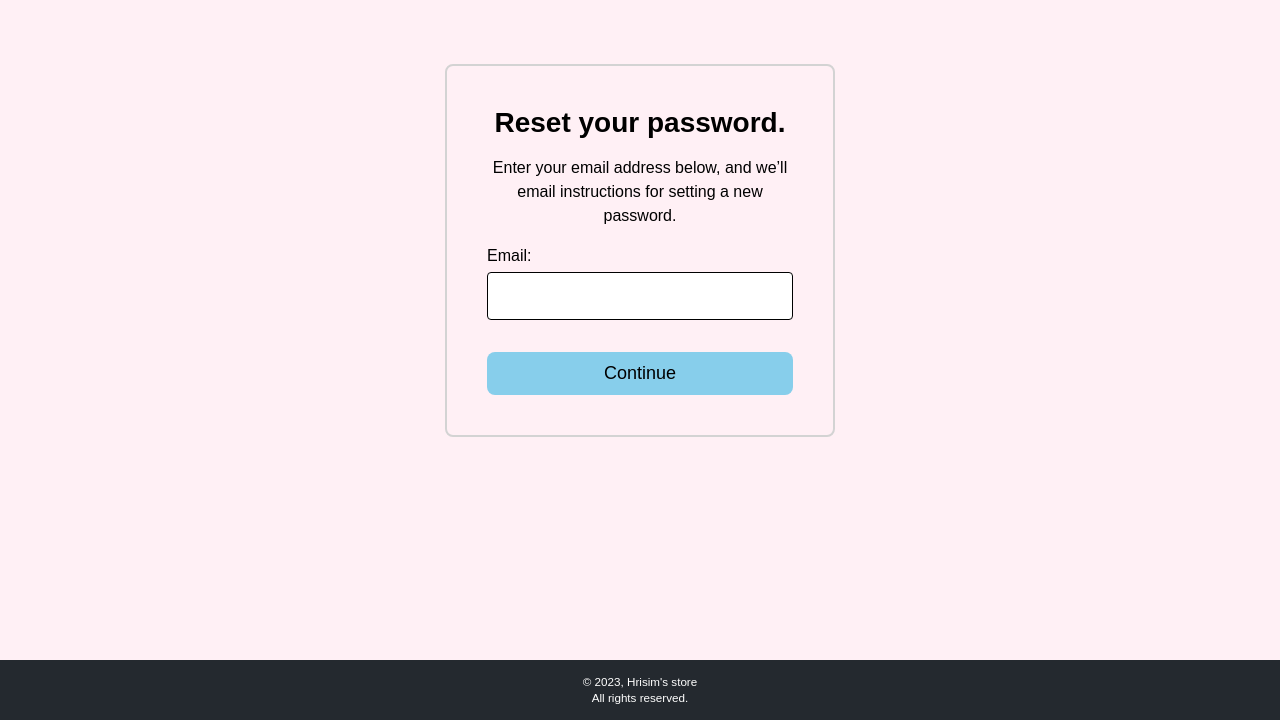
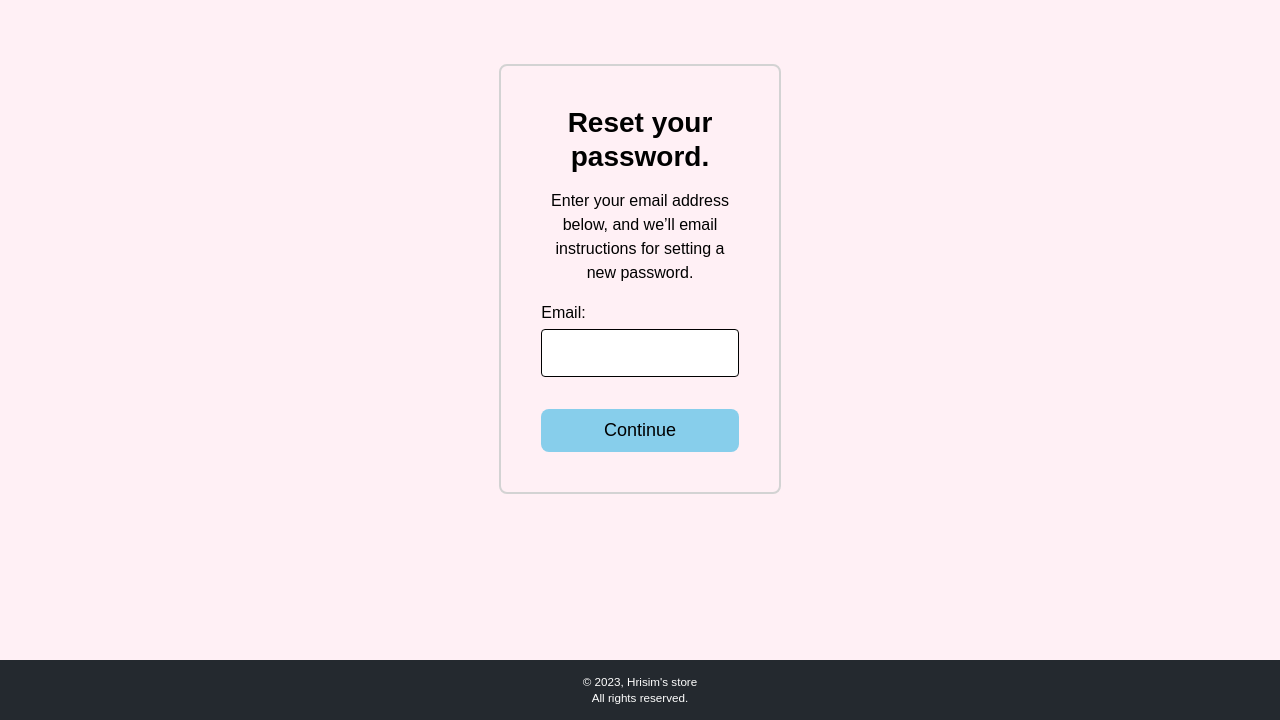
Before and after one commit to hrisimov/ecommerce, a Django app: page /accounts/password-reset/ in a window 1280 px wide. Shown: the part 80-800 px from the top of the page. Run offline with Django 4.2, Linux system fonts and the light colour scheme; some libraries are stand-ins or nearby versions.

Commit message:
Migrated 'Address' model and updated form.css

```diff
--- a/ecommerce/ecommerce/addresses/models.py
+++ b/ecommerce/ecommerce/addresses/models.py
@@ -8,6 +8,7 @@ UserModel = get_user_model()
 
 class Address(models.Model):
     FIRST_NAME_MAX_LENGTH = 30
+
     LAST_NAME_MAX_LENGTH = 30
 
     PHONE_NUMBER_MAX_LENGTH = 20
--- a/ecommerce/static/css/form.css
+++ b/ecommerce/static/css/form.css
@@ -1,36 +1,33 @@
-.form {
-    display: flex;
-    flex-direction: column;
-    gap: 16px;
-    max-width: 390px;
+.root {
+    width: 22%;
+}
+
+form {
+    width: 100%;
     border: 2px solid lightgray;
     border-radius: 8px;
     padding: 40px;
 }
 
-.form .field-wrapper {
+form .field-wrapper {
     display: flex;
     flex-direction: column;
     gap: 4px;
 }
 
-.form .field-wrapper:has(input[type=file]) {
-    gap: 8px;
-}
-
-.form .field-wrapper:not(:has(~ .field-wrapper)) {
+form .field-wrapper:not(:has(~ .field-wrapper)) {
     margin-bottom: 16px;
 }
 
-.form > *:not(.field-wrapper) {
+form > *:not(.field-wrapper) {
     text-align: center;
 }
 
-.form .error-list .item {
+form .error-list .item {
     color: red;
 }
 
-.form input.default {
+form input.default {
     height: 48px;
     border-width: 1px;
     border-style: solid;
@@ -39,23 +36,33 @@
     padding-left: 8px;
 }
 
-.form input.valid {
+form input.valid {
     border-color: green;
 }
 
-.form input.valid:focus {
+form input.valid:focus {
     outline: 1px solid green;
 }
 
-.form input.invalid {
+form input.invalid {
     border-color: red;
 }
 
-.form input.invalid:focus {
+form input.invalid:focus {
     outline: 1px solid red;
 }
 
-.form img {
+.form {
+    display: flex;
+    flex-direction: column;
+    gap: 16px;
+}
+
+.form .field-wrapper:has(input[type=file]) {
+    gap: 8px;
+}
+
+.form .field-wrapper img {
     align-self: flex-start;
 }
 
```
Also changed, not shown: ecommerce/ecommerce/addresses/migrations/0001_initial.py (added).
